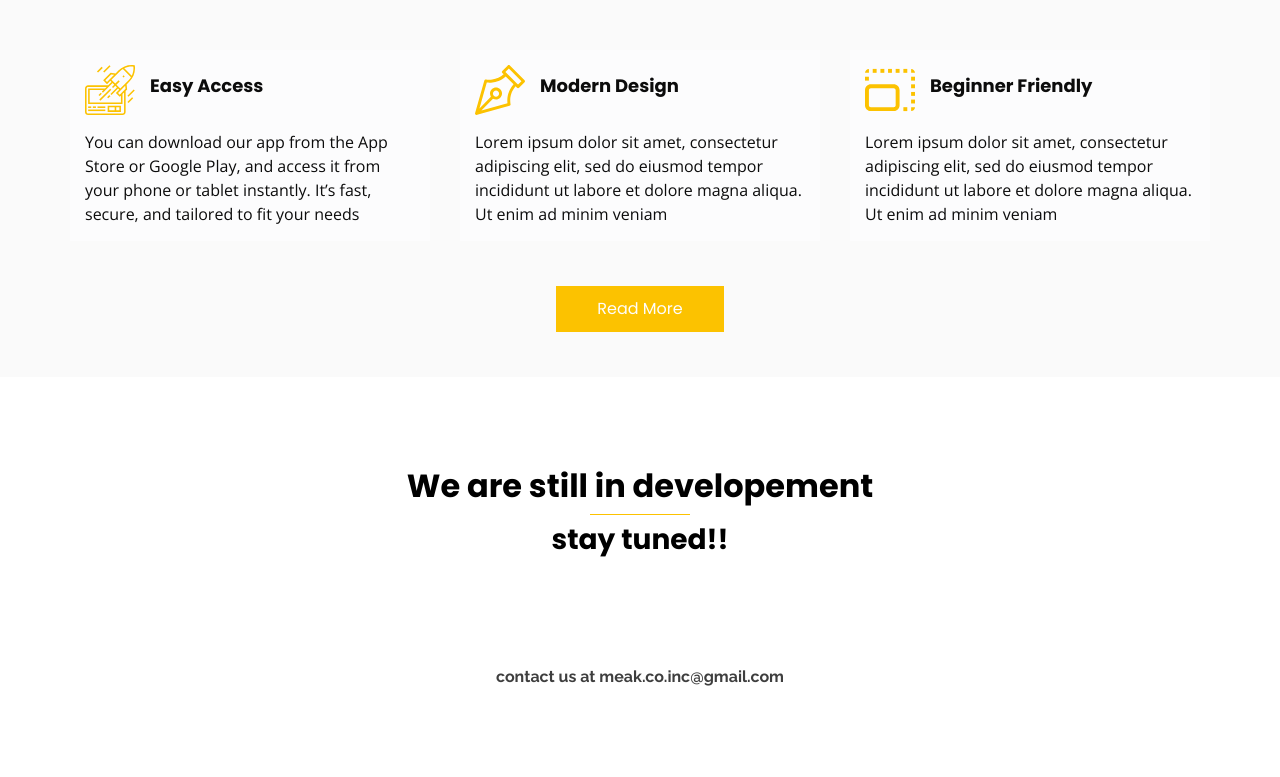
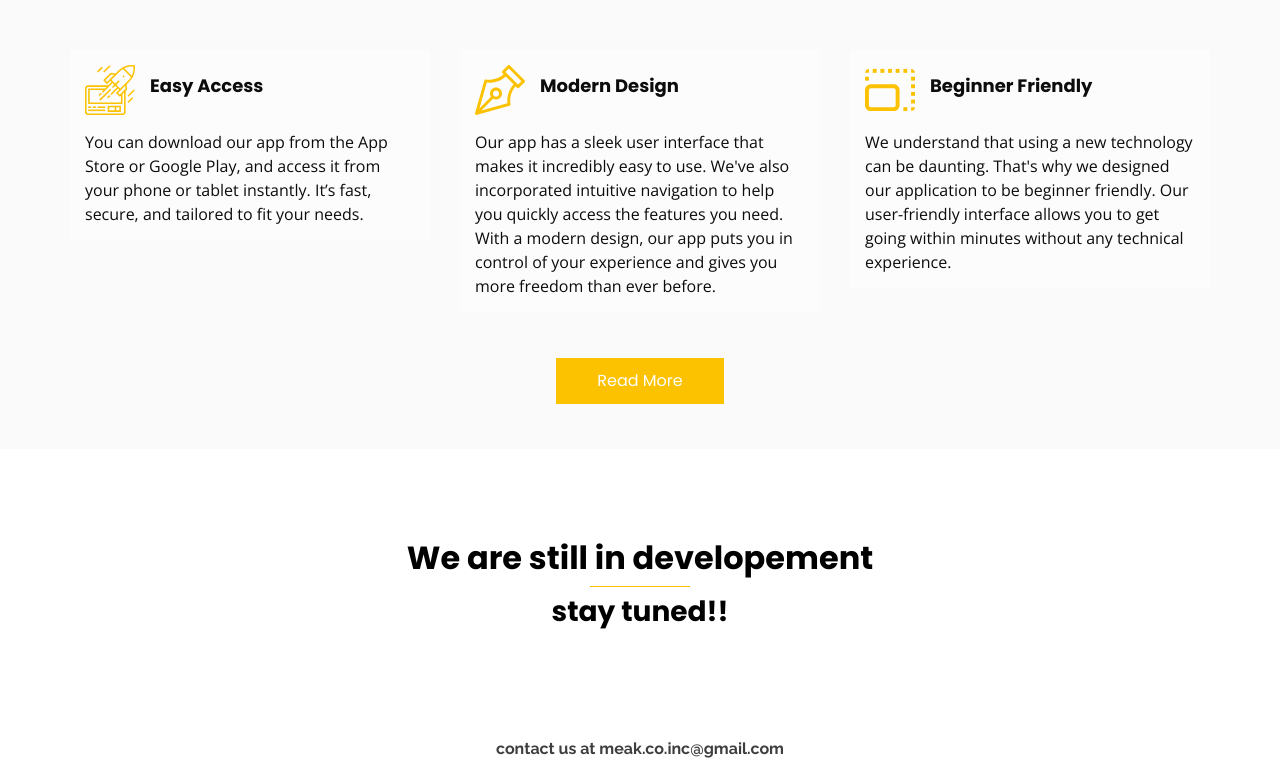
Before and after one commit to irealycode/meak, a plain HTML site: page index.html in a window 1280 px wide. Shown: the part 1025-1802 px from the top of the page. Before the commit the page ends 1730 px from the top, so only its background shows below. Drawn offline with nearby package versions, Linux system fonts and the light colour scheme.

Commit message:
Update index.html

```diff
--- a/index.html
+++ b/index.html
@@ -157,7 +157,7 @@
               <p>
                 You can download our app from the App Store or Google Play,
                 and access it from your phone or tablet instantly.
-                It’s fast, secure, and tailored to fit your needs
+                It’s fast, secure, and tailored to fit your needs.
               </p>
             </div>
           </div>
@@ -177,9 +177,7 @@
             </div>
             <div class="detail-box">
               <p>
-                Lorem ipsum dolor sit amet, consectetur adipiscing elit, sed
-                do eiusmod tempor incididunt ut labore et dolore magna aliqua.
-                Ut enim ad minim veniam
+                 Our app has a sleek user interface that makes it incredibly easy to use. We've also incorporated intuitive navigation to help you quickly access the features you need. With a modern design, our app puts you in control of your experience and gives you more freedom than ever before.
               </p>
             </div>
           </div>
@@ -252,9 +250,7 @@
             </div>
             <div class="detail-box">
               <p>
-                Lorem ipsum dolor sit amet, consectetur adipiscing elit, sed
-                do eiusmod tempor incididunt ut labore et dolore magna aliqua.
-                Ut enim ad minim veniam
+                We understand that using a new technology can be daunting. That's why we designed our application to be beginner friendly. Our user-friendly interface allows you to get going within minutes without any technical experience.
               </p>
             </div>
           </div>
```
